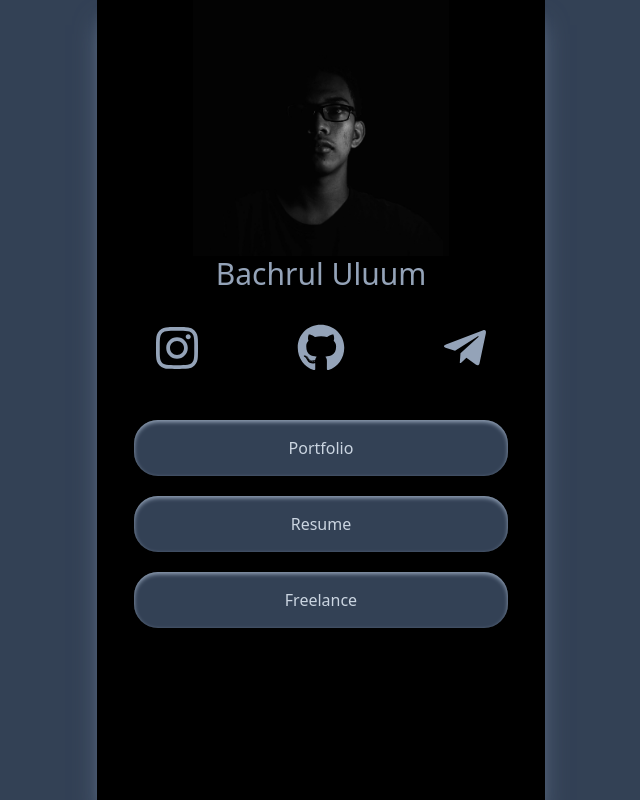
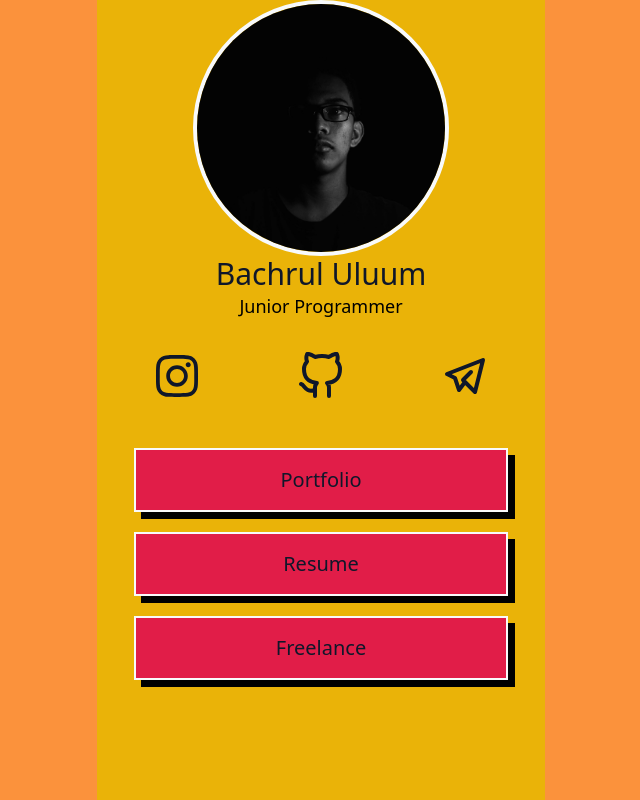
Before and after one commit to uluumbch/bio-link, a React (Create React App) app: page / in a window 1280 px wide. Shown: the whole page, without its empty margins (319-959 px from the left). Built offline with nearby package versions, Linux system fonts and the light colour scheme.

Commit message:
change style to neo-brutalism

```diff
--- a/src/App.js
+++ b/src/App.js
@@ -3,7 +3,7 @@ import Home from "./Components/Home";
 
 function App() {
   return (
-    <div className="bg-slate-700">
+    <div className="bg-orange-400">
       <Home />
     </div>
   );
--- a/src/Components/Home.jsx
+++ b/src/Components/Home.jsx
@@ -1,18 +1,26 @@
 import React from "react";
 import profile from "../profile.jpg";
-import { FaInstagram, FaGithub, FaTelegramPlane } from "react-icons/fa";
+import { FaInstagram } from "react-icons/fa";
+import { TbBrandTelegram } from "react-icons/tb";
+import { FiGithub } from "react-icons/fi";
 
 const Home = () => {
   return (
-    <div className="max-w-md bg-black mx-auto shadow-xl shadow-slate-500 h-screen">
-      <img src={profile} className="w-64 mx-auto shadow-2xl" />
+    <div className="max-w-md bg-yellow-500 mx-auto -z-50 h-screen">
+      <img
+        src={profile}
+        className="w-64 mx-auto rounded-full border-4 border-slate-50"
+      />
       <h2
         className="text-3xl text-center
-       text-slate-400"
+       text-slate-900"
       >
         Bachrul Uluum
       </h2>
-      <div className=" text-slate-400 flex pt-8 px-14 text-5xl justify-between">
+      <span className="text-center mx-auto text-lg">
+        <h3>Junior Programmer</h3>
+      </span>
+      <div className=" text-slate-900 flex pt-8 px-14 text-5xl justify-between">
         <a
           href="https://instagram.com/uluumbch"
           target="_blank"
@@ -25,38 +33,39 @@ const Home = () => {
           target="_blank"
           rel="noopener noreferrer"
         >
-          <FaGithub />
+          <FiGithub />
         </a>
         <a
           href="https://t.me/uluumbch"
           target="_blank"
           rel="noopener noreferrer"
         >
-          <FaTelegramPlane />
+          <TbBrandTelegram />
         </a>
       </div>
       <div className="pt-12 flex flex-col text-center">
-        <span className="w-5/6 mx-auto text-slate-300 px-2 py-4 bg-slate-700 rounded-3xl mb-5 shadow-inner shadow-slate-400">
         <a
+          className="text-xl w-5/6 mx-auto bg-rose-600 text-slate-900 px-2 py-4 mb-5 relative z-[20] border-2 border-gray-50 drop-shadow-[7px_7px_black] ease-in-out duration-400 transition-all duration-700 hover:bg-slate-900 hover:text-white hover:drop-shadow-none"
           href="https://portfolio-uluumbch.vercel.app/"
           target="_blank"
           rel="noopener noreferrer"
         >
           Portfolio
         </a>
-        </span>
-        <span className="w-5/6 mx-auto text-slate-300 px-2 py-4 bg-slate-700 rounded-3xl mb-5 shadow-inner shadow-slate-400">
+
+        <span className="text-xl w-5/6 mx-auto bg-rose-600 text-slate-900 px-2 py-4 mb-5 relative z-[20] border-2 border-gray-50 drop-shadow-[7px_7px_black] ease-in-out duration-400 transition-all duration-700 hover:bg-slate-900 hover:text-white hover:drop-shadow-none">
           Resume
         </span>
-        <span className="w-5/6 mx-auto text-slate-300 px-2 py-4 bg-slate-700 rounded-3xl mb-5 shadow-inner shadow-slate-400">
+
         <a
+          className="text-xl w-5/6 mx-auto bg-rose-600 text-slate-900 px-2 py-4 mb-5 relative z-[20] border-2 border-gray-50 drop-shadow-[7px_7px_black] ease-in-out duration-400 transition-all duration-700 hover:bg-slate-900 hover:text-white hover:drop-shadow-none"
           href="https://www.fiverr.com/uluumbch"
           target="_blank"
           rel="noopener noreferrer"
         >
           Freelance
         </a>
-        </span>
+
         {/* <span className="w-5/6 mx-auto text-slate-300 px-2 py-4 bg-slate-700 rounded-3xl mb-5 shadow-inner shadow-slate-400">
           Website
         </span>
```
Lines whose indentation alone changed are shown as unchanged.
